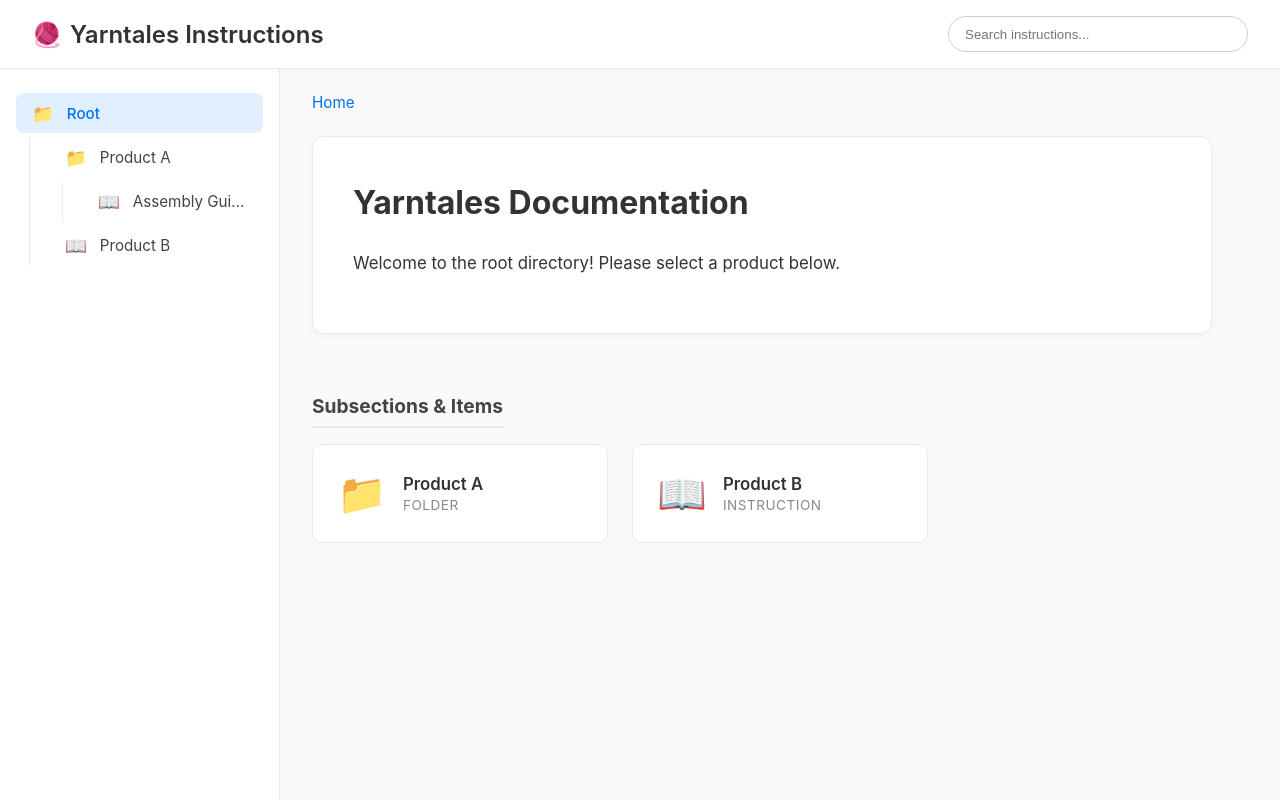
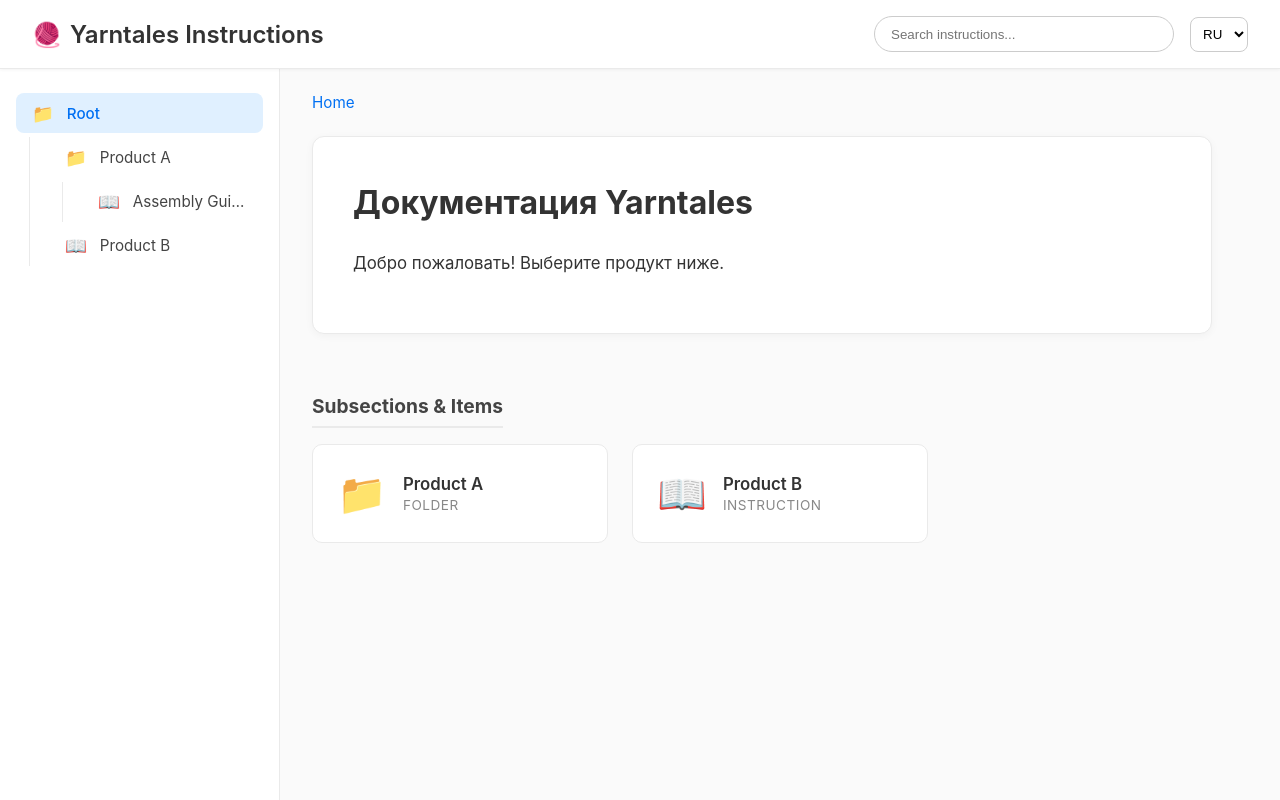
Before and after one commit to grigorii-horos/docs_yarntales, a Vue app: page / in a window 1280 px wide. Built offline with nearby package versions, Linux system fonts and the light colour scheme.

Commit message:
feat: add support for multilingual FOLDER.lang.md and ITEM.lang.md

```diff
--- a/public/tree.json
+++ b/public/tree.json
@@ -2,16 +2,27 @@
   "name": "Root",
   "path": "/data",
   "type": "folder",
+  "content": {
+    "en": "# Yarntales Documentation\nWelcome! Please select a product below.\n",
+    "default": "# Yarntales Documentation\nWelcome to the root directory! Please select a product below.\n",
+    "ru": "# Документация Yarntales\nДобро пожаловать! Выберите продукт ниже.\n"
+  },
   "children": [
     {
       "name": "Product A",
       "path": "/data/Product A",
       "type": "folder",
+      "content": {
+        "default": "# Product A: Magic Loom\nThis is the main category for the Magic Loom. Below you can find its instructions and files.\n"
+      },
       "children": [
         {
           "name": "Assembly Guide",
           "path": "/data/Product A/Assembly Guide",
           "type": "item",
+          "content": {
+            "default": "# How to Assemble the Magic Loom\n1. Open the box.\n2. Put the pieces together.\n3. You are done!\n\nEnjoy weaving.\n"
+          },
           "children": [],
           "files": [
             {
@@ -23,22 +34,23 @@
               },
               "preview": "/data/Product A/Assembly Guide/blueprint.pdf.preview.jpg"
             }
-          ],
-          "content": "# How to Assemble the Magic Loom\n1. Open the box.\n2. Put the pieces together.\n3. You are done!\n\nEnjoy weaving.\n"
+          ]
         }
       ],
-      "files": [],
-      "content": "# Product A: Magic Loom\nThis is the main category for the Magic Loom. Below you can find its instructions and files.\n"
+      "files": []
     },
     {
       "name": "Product B",
       "path": "/data/Product B",
       "type": "item",
+      "content": {
+        "default": "# Product B: Thread Spinner\nThis product has no subfolders, just a single instruction page!\n\n## Usage\nSpin it really fast.\n",
+        "ro": "# Produs B: Roată de tors\nInstrucțiuni în limba română.\n",
+        "ru": "# Продукт B: Прялка\nИнструкция на русском языке.\n"
+      },
       "children": [],
-      "files": [],
-      "content": "# Product B: Thread Spinner\nThis product has no subfolders, just a single instruction page!\n\n## Usage\nSpin it really fast.\n"
+      "files": []
     }
   ],
-  "files": [],
-  "content": "# Yarntales Documentation\nWelcome to the root directory! Please select a product below.\n"
+  "files": []
 }
--- a/src/App.vue
+++ b/src/App.vue
@@ -6,8 +6,15 @@
         <span class="icon-logo">🧶</span>
         <span>Yarntales Instructions</span>
       </div>
-      <div class="search-bar">
-        <input type="text" placeholder="Search instructions..." v-model="searchQuery" />
+      <div class="header-actions">
+        <div class="search-bar">
+          <input type="text" placeholder="Search instructions..." v-model="searchQuery" />
+        </div>
+        <select v-model="currentLang" class="lang-select">
+          <option value="ru">RU</option>
+          <option value="en">EN</option>
+          <option value="ro">RO</option>
+        </select>
       </div>
     </header>
 
@@ -97,6 +104,7 @@ import TreeNode from './components/TreeNode.vue'
 const tree = ref(null)
 const currentPath = ref('/data')
 const searchQuery = ref('')
+const currentLang = ref('ru')
 
 onMounted(async () => {
   try {
@@ -123,7 +131,12 @@ const currentNode = computed(() => {
 
 const parsedContent = computed(() => {
   if (currentNode.value && currentNode.value.content) {
-    return marked(currentNode.value.content)
+    const text = currentNode.value.content[currentLang.value]
+              || currentNode.value.content['default']
+              || Object.values(currentNode.value.content)[0];
+    if (text) {
+      return marked(text)
+    }
   }
   return ''
 })
@@ -189,6 +202,7 @@ function formatBytes(bytes) {
   z-index: 10;
 }
 .logo { font-size: 1.5rem; font-weight: 600; display: flex; align-items: center; gap: 0.5rem; }
+.header-actions { display: flex; align-items: center; gap: 1rem; }
 .search-bar input {
   padding: 0.6rem 1rem;
   width: 300px;
@@ -197,6 +211,14 @@ function formatBytes(bytes) {
   outline: none;
 }
 .search-bar input:focus { border-color: #0070f3; }
+.lang-select {
+  padding: 0.5rem;
+  border-radius: 8px;
+  border: 1px solid #ccc;
+  outline: none;
+  background: #fff;
+  cursor: pointer;
+}
 
 .main-layout { display: flex; flex: 1; overflow: hidden; }
 
```
Also changed, not shown: public/data/FOLDER.en.md (added, +2 -0 lines), public/data/FOLDER.ru.md (added, +2 -0 lines), public/data/Product B/ITEM.ro.md (added, +2 -0 lines), public/data/Product B/ITEM.ru.md (added, +2 -0 lines), scripts/generate-tree.js (+24 -8 lines), 10 other files (tests, documents, lock files or other folders).
